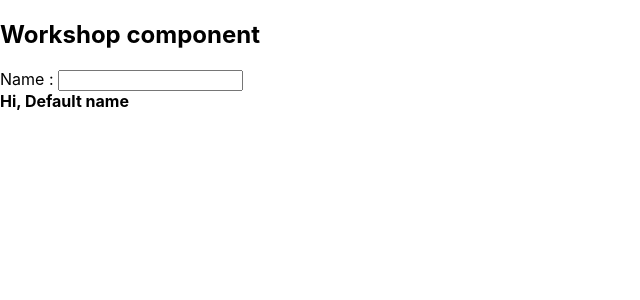
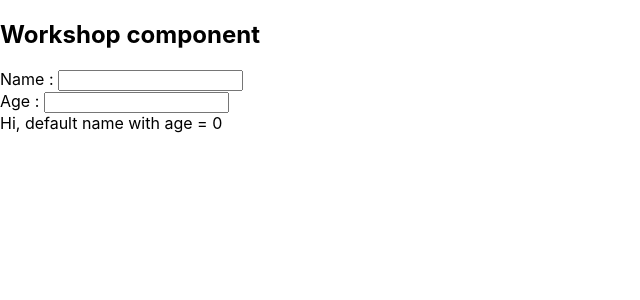
Before and after one commit to bsaisuda/training_react, a React (Vite) app: page / in a window 1280 px wide. Shown: the top 300 px of the page, without its empty margins (0-640 px from the left). Built offline with nearby package versions, Linux system fonts and the light colour scheme.

Commit message:
Working with components and useState()

```diff
--- /dev/null
+++ b/src/workshop/Hello2.jsx
@@ -0,0 +1,39 @@
+import { useState } from "react";
+
+const Hello2 = () => {
+  return (
+    <div>
+      <form>
+        <Name/>
+        <Age/>
+        <Show name="default name" age="0"/>
+	    </form>
+    </div>
+  )
+}
+
+const Name = () => {
+  return (
+    <div>
+		  Name : <input type="text"/>
+    </div>
+  )
+}
+
+const Age = () => {
+  return (
+    <div>
+		  Age : <input type="text"/>
+    </div>
+  )
+}
+
+const Show = ({name, age}) => {
+  return (
+    <div>
+		  Hi, {name} with age = {age}
+    </div>
+  )
+}
+
+export default Hello2
--- a/src/workshop/Workshop.jsx
+++ b/src/workshop/Workshop.jsx
@@ -1,15 +1,11 @@
-import Hello from "./Hello"
+import Hello2 from "./Hello2";
 
 const Workshop = () => {
-
-  const callback = (message) => {
-	console.log("Callback with " + message);
-  }
 
   return (
     <div>
       <h2>Workshop component</h2>
-	  <Hello initialName="Default name" onCall={callback}/>
+	  <Hello2/>
     </div>
   )
 }
```
